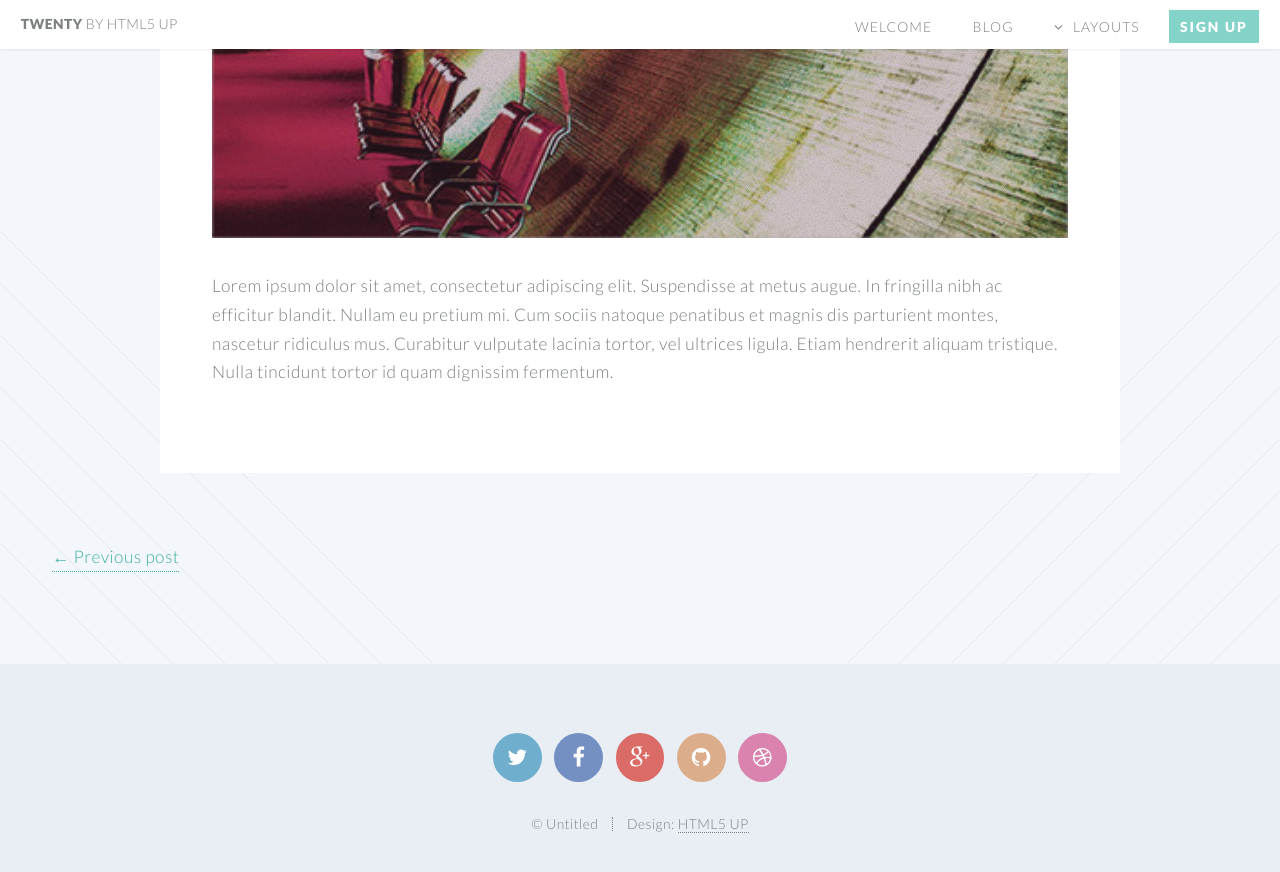
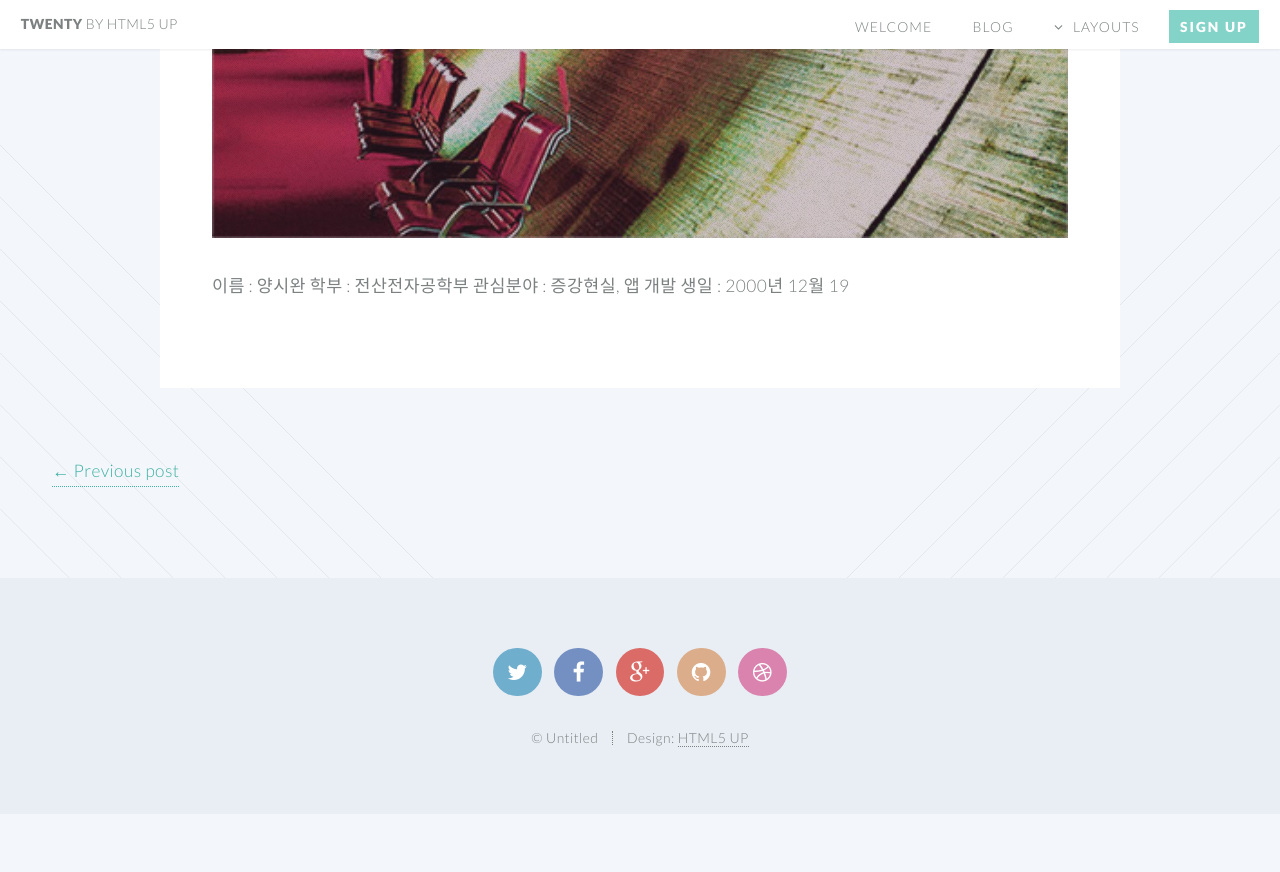
Before and after one commit to Yangsiwan/Yangsiwan.github.io, a Jekyll site: the page built from _posts/2014-08-07-first-post.markdown, in a window 1280 px wide and 900 px high, scrolled down 572 px. Shown: the top 872 px of the window. Built offline with Jekyll 4.4.1, drawn with Linux system fonts in a browser that asks for light colours; after the commit the page ends 1386 px from its top, so only the background shows below that.

Commit message:
Update 2014-08-07-first-post.markdown

```diff
--- a/_posts/2014-08-07-first-post.markdown
+++ b/_posts/2014-08-07-first-post.markdown
@@ -5,4 +5,7 @@ date:   2020-05-28 11:26:23
 permalink: /first-post.html
 ---
 <span class="image featured"><img src="/images/pic02.jpg" alt=""></span>
-Lorem ipsum dolor sit amet, consectetur adipiscing elit. Suspendisse at metus augue. In fringilla nibh ac efficitur blandit. Nullam eu pretium mi. Cum sociis natoque penatibus et magnis dis parturient montes, nascetur ridiculus mus. Curabitur vulputate lacinia tortor, vel ultrices ligula. Etiam hendrerit aliquam tristique. Nulla tincidunt tortor id quam dignissim fermentum.
+이름 : 양시완
+학부 : 전산전자공학부
+관심분야 : 증강현실, 앱 개발
+생일 : 2000년 12월 19
```
